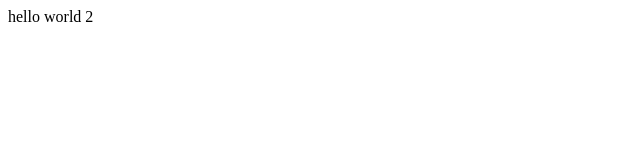
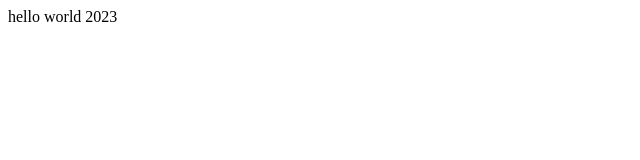
Before and after one commit to laiseng/laiseng.github.io, a website: page index.html in a window 1280 px wide. Shown: the full height of the page, 0-640 px from the left. Drawn offline with Linux system fonts and the light colour scheme.

Commit message:
Update index.html

```diff
--- a/index.html
+++ b/index.html
@@ -24,6 +24,6 @@
   </head>
 
   <body>
-    <p>hello world 2</p>
+    <p>hello world 2023</p>
   </body>
 </html>
```
